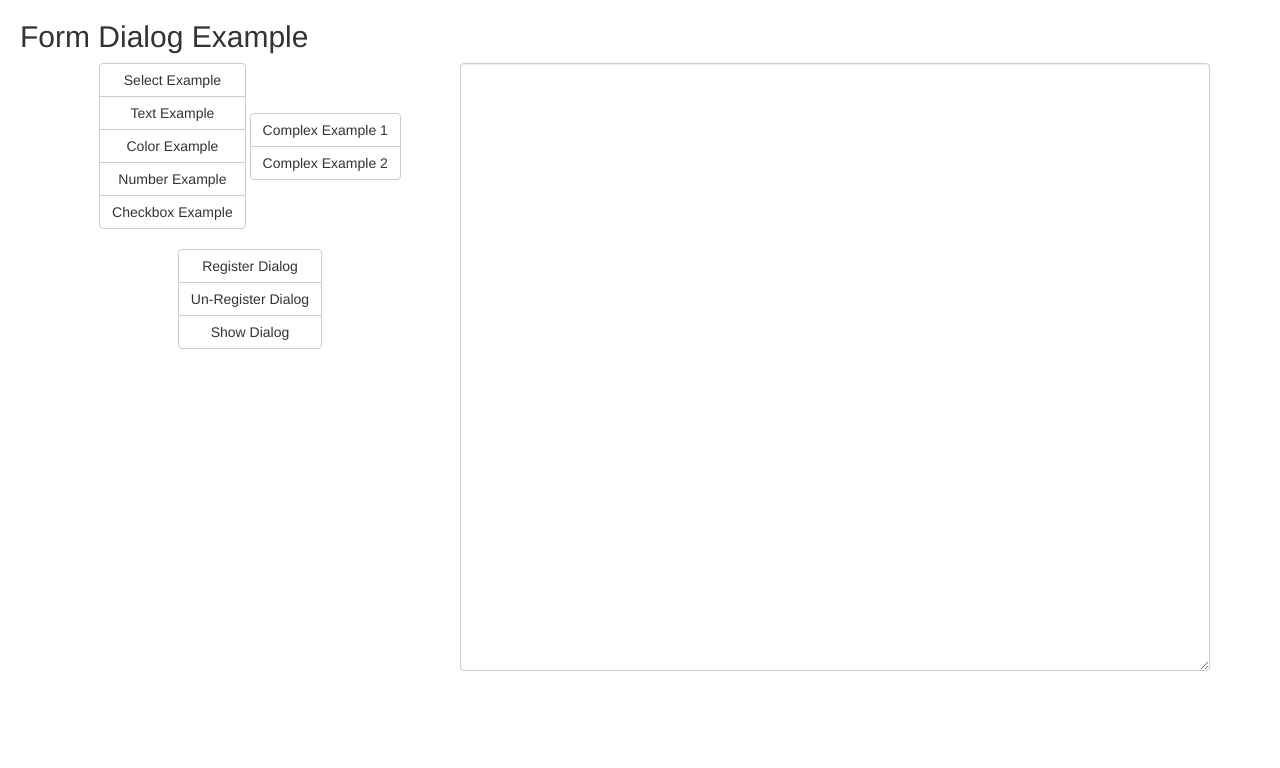
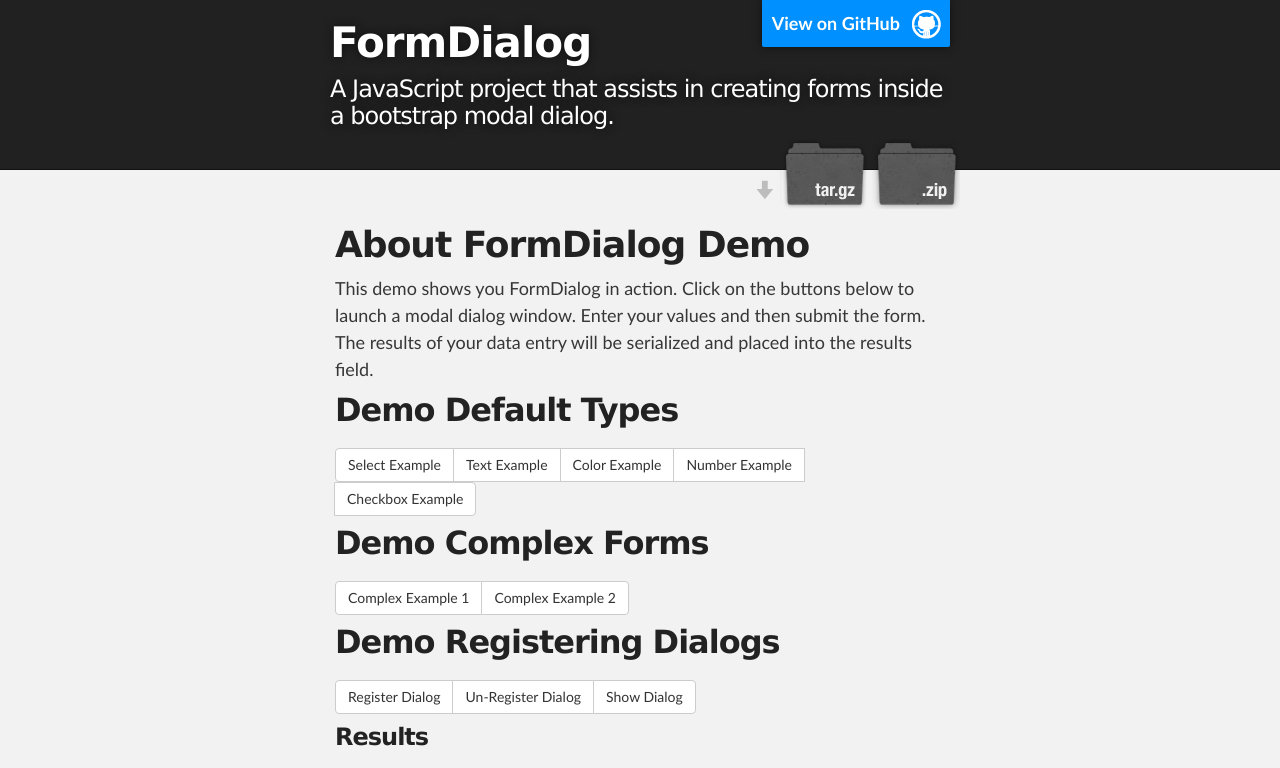
Before and after one commit to stats/FormDialog, a plain HTML site: page index.html in a window 1280 px wide. Shown: the top 768 px of the page. Drawn offline with nearby package versions, Linux system fonts and the light colour scheme.

Commit message:
Update design of the site

```diff
--- a/index.html
+++ b/index.html
@@ -1,15 +1,151 @@
 <html>
   <head>
-    <title>Form Dialog Test</title>
+    <title>FormDialog Demo</title>
     <link rel="stylesheet" type="text/css" href="https://maxcdn.bootstrapcdn.com/bootstrap/3.3.5/css/bootstrap.min.css"/>
     <link rel="stylesheet" type="text/css" href="styles/jquery.simplecolorpicker.css"/>
     <style type="text/css">
+
+      *, *:before, *:after {
+        -moz-box-sizing: border-box;
+        -webkit-box-sizing: border-box;
+        box-sizing: border-box;
+      }
+
       body {
-        margin: 20px;
+        color: #373737;
+        background: #212121;
+        font-size: 18px;
+        font-family: 'Myriad Pro', Calibri, Helvetica, Arial, sans-serif;
+        line-height: 1.5;
+        -webkit-font-smoothing: antialiased;
+      }
+
+      h1, h2, h3 {
+        margin: 10px 0;
+        font-weight: 700;
+        color: #222222;
+        font-family: 'Lucida Grande', Calibri, Heventica, Arial, sans-serif;
+        letter-spacing: -1px;
+      }
+
+      h1 {
+        font-size: 36px;
+      }
+
+      h2 {
+        padding-bottom: 10px;
+        font-size: 32px;
+      }
+
+      h3 {
+        font-size: 24px;
+      }
+
+      a {
+        text-decoration: none;
+        color: #007edf;
+        text-shadow: none;
+      }
+
+      a:hover, a:focus { text-decoration: underline; }
+
+      .forkme {
+        display: block;
+        position: absolute;
+        top: 0;
+        right: 10px;
+        z-index: 10;
+        padding: 10px 50px 10px 10px;
+        color: #fff;
+        background: url('images/blacktocat.png') #0090ff no-repeat 95% 50%;
+        font-weight: 700;
+        box-shadow: 0 0 10px rgba(0,0,0,.5);
+        border-bottom-left-radius: 2px;
+        border-bottom-right-radius: 2px;
+      }
+
+      .header {
+        width: 100%;
+        background: #212121;
+      }
+
+      .header header {
+        position: relative;
+        max-width: 640px;
+        padding: 20px 10px;
+        margin: 0 auto;
+      }
+
+      .header header h1 {
+        margin: 0;
+        color: #fff;
+        font-size: 42px;
+        text-shadow: #111 0px 0px 10px;
+      }
+
+      .header header h2 {
+        color: #fff;
+        font-size: 24px;
+        font-weight: 300;
+        background: none;
+        text-shadow: #111 0px 0px 10px;
+      }
+
+      .header section {
+        position: absolute;
+        width: 210px;
+        z-index: 10;
+        bottom: -40px;
+        right: 0;
+        height: 70px;
+        background: url('images/icon_download.png') no-repeat 0% 90%;
+      }
+
+      .zip_download_link {
+        display: block;
+        float: right;
+        width: 90px;
+        height:70px;
+        text-indent: -5000px;
+        overflow: hidden;
+        background: url(images/sprite_download.png) no-repeat bottom left;
+      }
+
+      .tar_download_link {
+        display: block;
+        float: right;
+        width: 90px;
+        height:70px;
+        text-indent: -5000px;
+        overflow: hidden;
+        background: url(images/sprite_download.png) no-repeat bottom right;
+        margin-left: 10px;
+      }
+
+      .zip_download_link:hover {
+        background: url(images/sprite_download.png) no-repeat top left;
+      }
+
+      .tar_download_link:hover {
+        background: url(images/sprite_download.png) no-repeat top right;
+      }
+
+      .content {
+        background: #f2f2f2;
+        border-top: 1px solid #111;
+        border-bottom: 1px solid #111;
+      }
+
+      .content .container {
+        padding-top: 45px;
+        max-width: 640px;
+        margin: 0 auto;
       }
 
       #results {
-        height: 80%;
+        height: 200px;
+        width: 600px;
+        margin: 20px 0;
       }
 
       .btn-group-vertical {
@@ -30,11 +166,27 @@
     </style>
   </head>
   <body>
-    <h2>Form Dialog Example</h2>
+    <div class="header">
+      <header>
+        <a class="forkme" href="https://github.com/stats/FormDialog">View on GitHub</a>
+        <h1>FormDialog</h1>
+        <h2>A JavaScript project that assists in creating forms inside a bootstrap modal dialog.</h2>
+        <section class="downloads">
+          <a class="zip_download_link" href="#">Download this project as a .zip file</a>
+          <a class="tar_download_link" href="#">Download this project as a tar.gz file</a>
+        </section>
+      </header>
+    </div>
+
+    <div class="content">
       <div class="container">
-      <div class="row">
-        <div class="col-md-4 text-center">
-          <div class="btn-group-vertical" role="group" aria-label="...">
+        <h1>About FormDialog Demo</h1>
+
+        <p>This demo shows you FormDialog in action. Click on the buttons below to launch a modal dialog window. Enter your values and then submit the form. The results of your data entry will be serialized and placed into the results field.</p>
+
+
+        <h2>Demo Default Types</h2>
+        <div class="btn-group" role="group" aria-label="...">
           <button type="button" id="select_example" class="btn btn-default">Select Example</button>
           <button type="button" id="text_example" class="btn btn-default">Text Example</button>
           <button type="button" id="color_example" class="btn btn-default">Color Example</button>
@@ -42,20 +194,21 @@
           <button type="button" id="checkbox_example" class="btn btn-default">Checkbox Example</button>
         </div>
 
-          <div class="btn-group-vertical" role="group" aria-label="...">
+        <h2>Demo Complex Forms</h2>
+        <div class="btn-group" role="group" aria-label="...">
           <button type="button" id="complex_example_1" class="btn btn-default">Complex Example 1</button>
           <button type="button" id="complex_example_2" class="btn btn-default">Complex Example 2</button>
         </div>
 
-          <div class="btn-group-vertical" role="group" aria-label="...">
+        <h2>Demo Registering Dialogs</h2>
+        <div class="btn-group" role="group" aria-label="...">
           <button type="button" id="register_dialog" class="btn btn-default">Register Dialog</button>
           <button type="button" id="unregister_dialog" class="btn btn-default">Un-Register Dialog</button>
           <button type="button" id="show_dialog" class="btn btn-default">Show Dialog</button>
         </div>
-        </div>
-        <div class="col-md-8">
+
+        <h3>Results</h3>
         <textarea id="results" class="form-control"></textarea>
-        </div>
       </div>
     </div>
 
```
Also changed, not shown: images/blacktocat.png (added), images/icon_download.png (added), images/sprite_download.png (added). Lines whose indentation alone changed are shown as unchanged.
